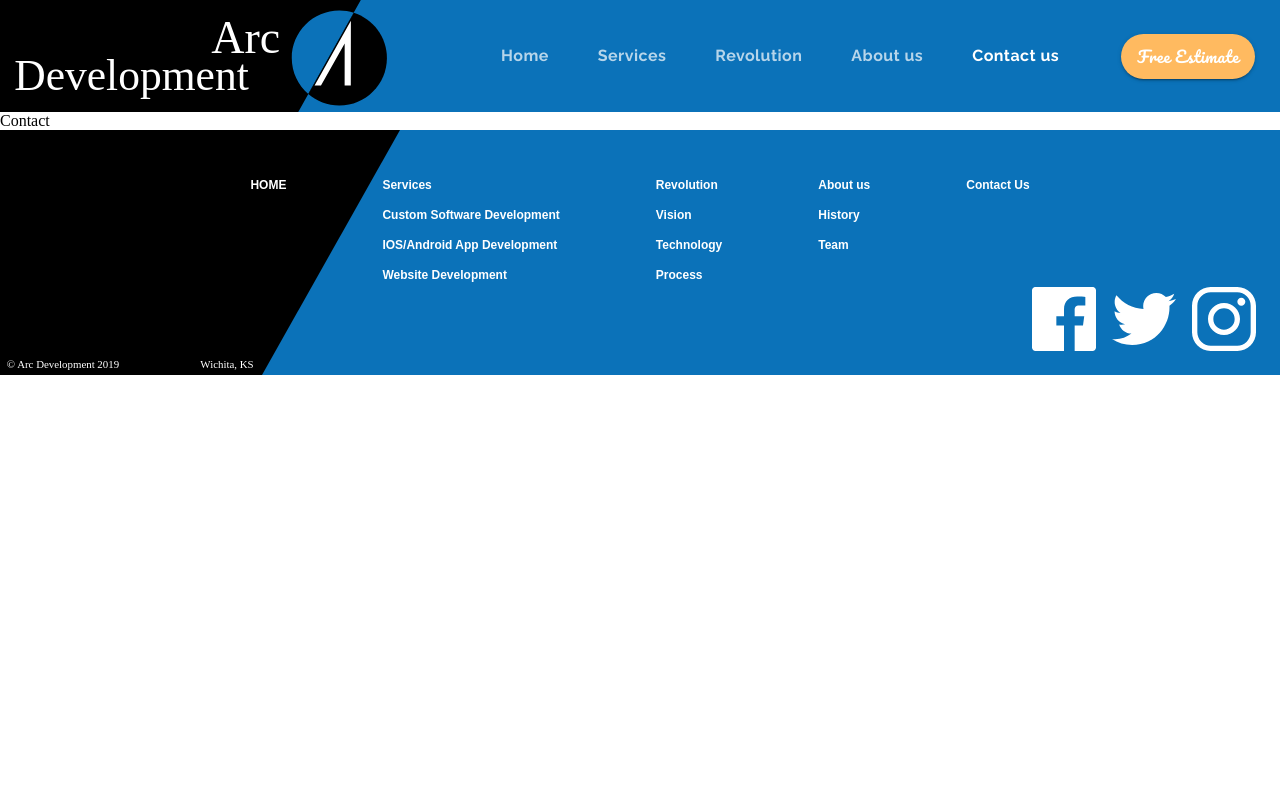
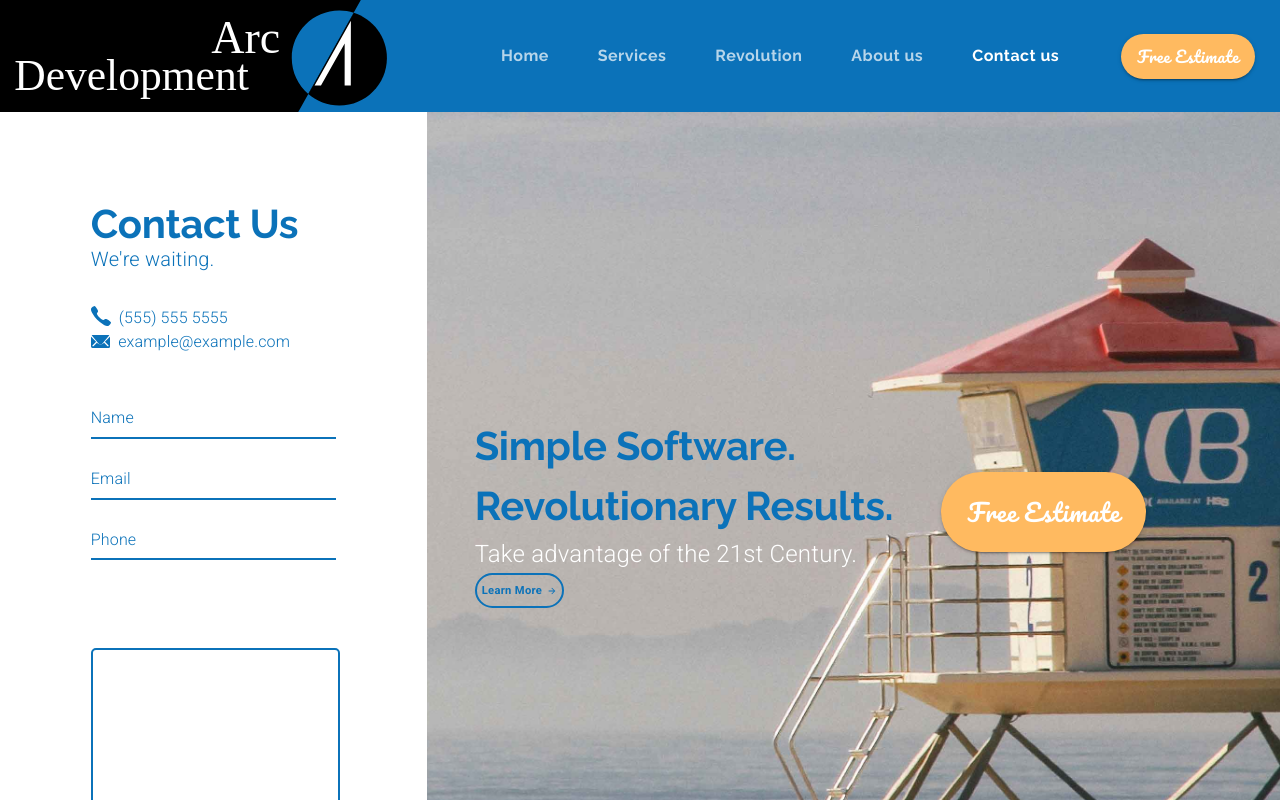
Before and after one commit to naymyolwin/arc-development, a React (Create React App) app: page /contact in a window 1280 px wide. Shown: the top 800 px of the page. Built offline with nearby package versions, Linux system fonts and the light colour scheme.

Commit message:
contact us page desing completed

```diff
--- a/src/App.js
+++ b/src/App.js
@@ -12,6 +12,7 @@
 import Website from "./pages/Website";
 import Revolution from "./pages/Revolution";
 import About from "./pages/About";
+import Contact from "./pages/Contact";
 
 function App() {
   const [selectedIndex, setSelectedIndex] = useState(0);
@@ -98,7 +99,16 @@
               />
             )}
           />
-          <Route path="/contact" component={() => <div>Contact</div>} />
+          <Route
+            path="/contact"
+            render={(props) => (
+              <Contact
+                {...props}
+                setValue={setValue}
+                setSelectedIndex={setSelectedIndex}
+              />
+            )}
+          />
           <Route path="/estimate" component={() => <div>Estimate</div>} />
         </Switch>
         <Footer setValue={setValue} setSelectedIndex={setSelectedIndex} />
--- a/src/pages/About.js
+++ b/src/pages/About.js
@@ -46,7 +46,6 @@
   const classes = useStyles();
   const theme = useTheme();
   const matchesMD = useMediaQuery(theme.breakpoints.down("md"));
-  //   const matchesSM = useMediaQuery(theme.breakpoints.down("sm"));
 
   return (
     <Grid container direction="column">
--- /dev/null
+++ b/src/pages/Contact.js
@@ -0,0 +1,276 @@
+import React, { useState } from "react";
+import { makeStyles, useTheme } from "@material-ui/styles";
+import Grid from "@material-ui/core/Grid";
+import Typography from "@material-ui/core/Typography";
+import useMediaQuery from "@material-ui/core/useMediaQuery";
+import Button from "@material-ui/core/Button";
+import TextField from "@material-ui/core/TextField";
+import { Link } from "react-router-dom";
+
+import background from "../assets/background.jpg";
+import mobileBackground from "../assets/mobileBackground.jpg";
+import phoneIcon from "../assets/phone.svg";
+import emailIcon from "../assets/email.svg";
+import airplane from "../assets/send.svg";
+import ButtonArrow from "../components/ButtonArrow";
+
+const useStyles = makeStyles((theme) => ({
+  background: {
+    backgroundImage: `url(${background})`,
+    backgroundPosition: "center",
+    backgroundSize: "cover",
+    backgroundRepeat: "no-repeat",
+    height: "60em",
+    paddingBottom: "10em",
+    [theme.breakpoints.down("md")]: {
+      backgroundImage: `url(${mobileBackground})`,
+    },
+  },
+  estimateButton: {
+    ...theme.typography.estimate,
+    borderRadius: 50,
+    height: 80,
+    width: 205,
+    backgroundColor: theme.palette.common.orange,
+    fontSize: "1.5rem",
+    marginRight: "5em",
+    marginLeft: "2em",
+    [theme.breakpoints.down("md")]: {
+      marginRight: 0,
+      marginLeft: 0,
+    },
+    "&:hover": {
+      backgroundColor: theme.palette.secondary.light,
+    },
+  },
+  learn: {
+    ...theme.typography.learnButton,
+    fontSize: "0.7rem",
+    height: 35,
+    padding: 5,
+    [theme.breakpoints.down("md")]: {
+      marginBottom: "2em",
+    },
+  },
+  message: {
+    border: `2px solid ${theme.palette.common.blue}`,
+    marginTop: "5em",
+    borderRadius: 5,
+  },
+  sendButton: {
+    ...theme.typography.estimate,
+    borderRadius: 50,
+    height: 45,
+    width: 245,
+    backgroundColor: theme.palette.common.orange,
+    "&:hover": {
+      backgroundColor: theme.palette.secondary.light,
+    },
+  },
+}));
+
+const Contact = (props) => {
+  const { setValue } = props;
+  const classes = useStyles();
+  const theme = useTheme();
+  const matchesMD = useMediaQuery(theme.breakpoints.down("md"));
+  const matchesSM = useMediaQuery(theme.breakpoints.down("sm"));
+
+  const [name, setName] = useState("");
+  const [email, setEmail] = useState("");
+  const [phone, setPhone] = useState("");
+  const [message, setMessage] = useState("");
+
+  return (
+    <Grid item container direction="row">
+      <Grid
+        item
+        container
+        direction="column"
+        justify="center"
+        lg={4}
+        xl={3}
+        alignItems="center"
+        style={{
+          marginBottom: matchesMD ? "5em" : 0,
+          marginTop: matchesSM ? "1em" : matchesMD ? "5em" : 0,
+        }}
+      >
+        <Grid item>
+          <Grid item container direction="column">
+            <Grid item>
+              <Typography
+                variant="h2"
+                style={{ lineHeight: 1 }}
+                align={matchesMD ? "center" : undefined}
+              >
+                Contact Us
+              </Typography>
+              <Typography
+                variant="body1"
+                style={{ color: theme.palette.common.blue }}
+                align={matchesMD ? "center" : undefined}
+              >
+                We're waiting.
+              </Typography>
+            </Grid>
+            <Grid item container style={{ marginTop: "2em" }}>
+              <Grid item>
+                <img
+                  src={phoneIcon}
+                  alt="phone"
+                  style={{ marginRight: "0.5em" }}
+                />
+              </Grid>
+              <Grid item>
+                <Typography
+                  variant="body1"
+                  style={{ color: theme.palette.common.blue, fontSize: "1rem" }}
+                >
+                  (555) 555 5555
+                </Typography>
+              </Grid>
+            </Grid>
+            <Grid item container style={{ marginBottom: "2em" }}>
+              <Grid item>
+                <img
+                  src={emailIcon}
+                  alt="envelope"
+                  style={{ marginRight: "0.5em", verticalAlign: "bottom" }}
+                />
+              </Grid>
+              <Grid item>
+                <Typography
+                  variant="body1"
+                  style={{ color: theme.palette.common.blue, fontSize: "1rem" }}
+                >
+                  example@example.com
+                </Typography>
+              </Grid>
+            </Grid>
+            <Grid
+              item
+              container
+              direction="column"
+              style={{ maxWidth: "20em" }}
+            >
+              <Grid item style={{ marginBottom: "0.5em" }}>
+                <TextField
+                  label="Name"
+                  id="name"
+                  value={name}
+                  onChange={(event) => setName(event.target.value)}
+                  fullWidth
+                />
+              </Grid>
+              <Grid item style={{ marginBottom: "0.5em" }}>
+                <TextField
+                  label="Email"
+                  id="email"
+                  value={email}
+                  onChange={(event) => setEmail(event.target.value)}
+                  fullWidth
+                />
+              </Grid>
+              <Grid item style={{ marginBottom: "0.5em" }}>
+                <TextField
+                  label="Phone"
+                  id="phone"
+                  value={phone}
+                  onChange={(event) => setPhone(event.target.value)}
+                  fullWidth
+                />
+              </Grid>
+            </Grid>
+            <Grid item style={{ maxWidth: "20em" }}>
+              <TextField
+                InputProps={{ disableUnderline: true }}
+                className={classes.message}
+                value={message}
+                id="message"
+                onChange={(event) => setMessage(event.target.value)}
+                multiline
+                rows={10}
+                fullWidth
+              />
+            </Grid>
+            <Grid item container justify="center" style={{ marginTop: "2em" }}>
+              <Button variant="contained" className={classes.sendButton}>
+                Send message
+                <img
+                  src={airplane}
+                  alt="paper airplane"
+                  style={{ marginLeft: "1em" }}
+                />
+              </Button>
+            </Grid>
+          </Grid>
+        </Grid>
+      </Grid>
+      <Grid
+        item
+        container
+        className={classes.background}
+        lg={8}
+        xl={9}
+        alignItems="center"
+        justify={matchesMD ? "center" : undefined}
+        direction={matchesMD ? "column" : "row"}
+      >
+        <Grid
+          item
+          style={{
+            marginLeft: matchesMD ? 0 : "3em",
+            textAlign: matchesMD ? "center" : "inherit",
+          }}
+        >
+          <Grid container direction="column">
+            <Grid item>
+              <Typography variant="h2" align={matchesMD ? "center" : undefined}>
+                Simple Software.
+                <br />
+                Revolutionary Results.
+              </Typography>
+              <Typography
+                variant="subtitle2"
+                style={{ fontSize: "1.5rem" }}
+                align={matchesMD ? "center" : undefined}
+              >
+                Take advantage of the 21st Century.
+              </Typography>
+              <Grid container item justify={matchesMD ? "center" : undefined}>
+                <Button
+                  component={Link}
+                  to="/revolution"
+                  variant="outlined"
+                  className={classes.learn}
+                  onClick={() => setValue(2)}
+                >
+                  <span style={{ marginRight: 5 }}>Learn More</span>
+                  <ButtonArrow
+                    width={10}
+                    height={10}
+                    fill={theme.palette.common.blue}
+                  />
+                </Button>
+              </Grid>
+            </Grid>
+          </Grid>
+        </Grid>
+        <Grid item>
+          <Button
+            component={Link}
+            to="/estimate"
+            variant="contained"
+            className={classes.estimateButton}
+            onClick={() => setValue(5)}
+          >
+            Free Estimate
+          </Button>
+        </Grid>
+      </Grid>
+    </Grid>
+  );
+};
+
+export default Contact;
```
